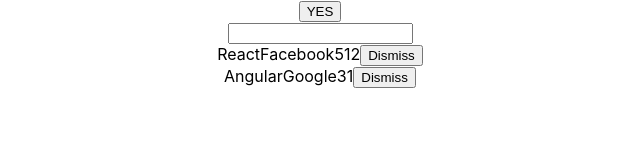
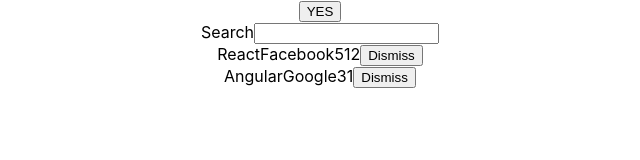
Before and after one commit to ygzaydn/hackernews, a React (Create React App) app: page / in a window 1280 px wide. Shown: the top 160 px of the page, without its empty margins (320-960 px from the left). Built offline with nearby package versions, Linux system fonts and the light colour scheme.

Commit message:
Update App.js

```diff
--- a/src/App.js
+++ b/src/App.js
@@ -57,7 +57,8 @@
         <Form
           onChange={this.onChangeText}
           searchText={searchText}
-        />
+        > Search
+        </Form>
 
        <Table
           list={list}
@@ -84,9 +85,10 @@
 
 class Form extends Component {
   render () {
-    const { searchText, onChange } = this.props;
+    const { searchText, onChange, children } = this.props;
     return (
       <form>
+        {children}
         <input
           type="text"
           onChange={onChange}
```
